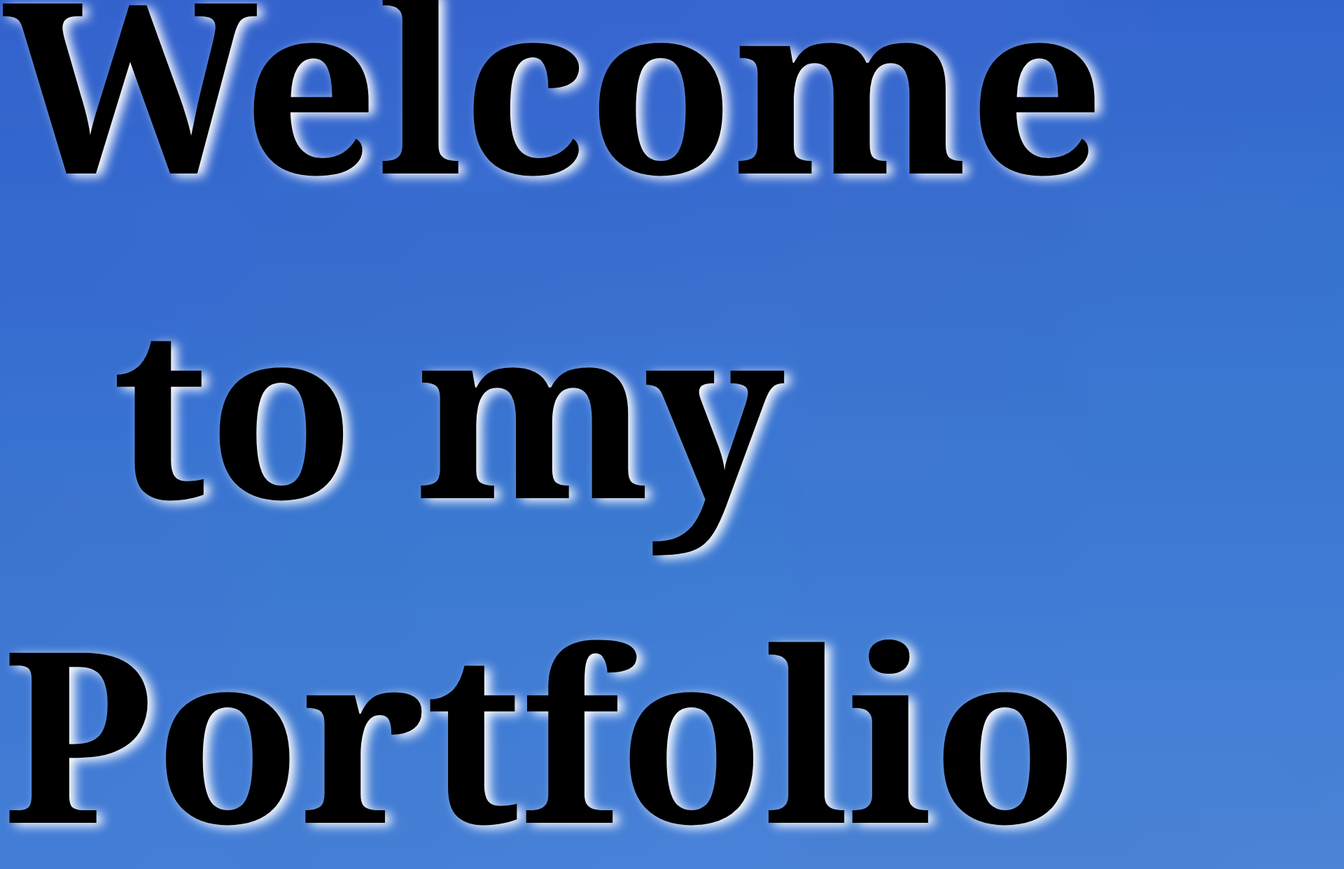
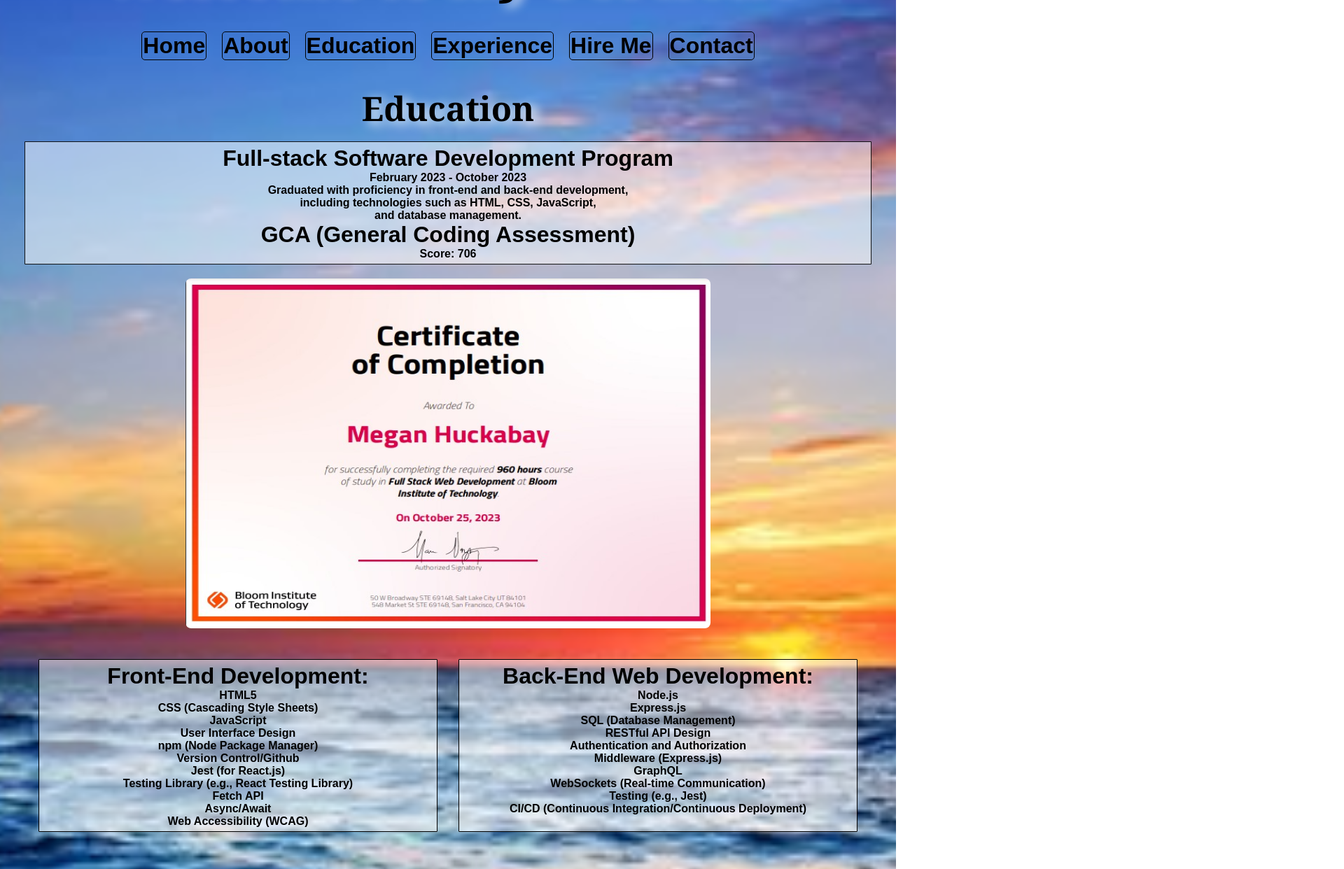
Before and after one commit to megan-huckabay/project, a React (Create React App) app: page /Education in a window 1280 px wide. Shown: the part 120-1362 px from the top of the page at 70% size, 1920 px wide, since content can reach past the window. Built offline with nearby package versions, Linux system fonts and the light colour scheme.

Commit message:
fixed problems with sizing

```diff
--- a/src/App.css
+++ b/src/App.css
@@ -62,9 +62,9 @@ body {
   color: #000000;
   text-shadow: 8px 4px 15px #ffffff;
   font-family: Georgia, 'Times New Roman', Times, serif;
-  font-size: 90mm;
-  margin: 2px;
-  padding: 2px;
+  font-size: 5rem;
+  margin: 15px;
+  padding: 5px;
 }
 
 @media (max-width: 767px) {
@@ -125,8 +125,6 @@ body {
     color: #000000;
     text-shadow: 4px 2px 7.5px #ffffff;
     font-family: Georgia, 'Times New Roman', Times, serif;
-    font-size: 45mm;
-    margin: 1px;
-    padding: 1px;
+    font-size: 3rem;
   }
 }
--- a/src/Components/Education.js
+++ b/src/Components/Education.js
@@ -8,14 +8,14 @@ const Education = () => {
             <h1>Education</h1>
             <div className="school-section">
 
-                <h2><strong>Full-stack Software Development Program</strong></h2>
+                <h3><strong>Full-stack Software Development Program</strong></h3>
                 <p><b>February 2023 - October 2023</b></p>
                 <p>
-                    <b>Graduated with proficiency in front-end and back-end development,
-                        including technologies such as HTML, CSS, JavaScript, and
+                    <b>Graduated with proficiency in front-end and back-end development,<br />
+                        including technologies such as HTML, CSS, JavaScript, <br />and
                         database management.</b>
                 </p>
-                <h2><strong>GCA (General Coding Assessment)</strong></h2>
+                <h3><strong>GCA (General Coding Assessment)</strong></h3>
                 <p><b>Score: 706</b></p>
             </div>
             <div className='picture-container'>
@@ -25,7 +25,7 @@ const Education = () => {
             </div>
             <div className="skills-container">
                 <div className="frontend-section">
-                    <strong>Front-End Development:</strong>
+                    <h3>Front-End Development:</h3>
                     <ul>
                         <b>HTML5 <br />
                             CSS (Cascading Style Sheets)<br />
@@ -41,7 +41,7 @@ const Education = () => {
                     </ul>
                 </div>
                 <div className="backend-section">
-                    <strong>Back-End Web Development:</strong>
+                    <h3>Back-End Web Development:</h3>
                     <ul>
                         <b>Node.js<br />
                             Express.js<br />
@@ -59,7 +59,7 @@ const Education = () => {
 
             <div className="skills2-container">
                 <div className="tech-section">
-                    <strong>Libraries and Technologies:</strong><br />
+                    <h3>Libraries and Technologies:</h3>
                     <ul>
                         <b>JavaScript Libraries<br />
                             Axios<br />
@@ -74,7 +74,7 @@ const Education = () => {
                     </ul>
                 </div>
                 <div className="other-section">
-                    <strong>Other Skills:</strong><br />
+                    <h3>Other Skills:</h3>
                     <ul>
                         <b>REST APIs<br />
                             Programming<br />
@@ -92,7 +92,7 @@ const Education = () => {
 
             <div className="github-container">
                 <div className="repo1-section">
-                    <h2>Asylum Project</h2><br />
+                    <h3>Asylum Project</h3>
                     <p>
                         In these projects, I contributed significantly to the development of a landing page, frontend API integration, and Auth0 integration. For the landing page, my focus was on creating a responsive layout matching a provided screenshot. I implemented React code in RenderLandingPage.jsx and corresponding styles in RenderLandingPage.less, adhering to specific import instructions and ensuring compatibility with Node version 16.16.0. The second project involved the integration of an API into the frontend, specifically in the modification of GraphWrapper.jsx and related data visualizations. I successfully transitioned the application to fetch data from the provided API link <u>(https://hrf-asylum-be-b.herokuapp.com/cases)</u>, ensuring the proper rendering of graphs on the Graphs page. Lastly, for Auth0 integration, I followed the provided guide to seamlessly incorporate the Auth0 microservice into the project. I established a Profile Page visible in the navigation menu only when a user is logged in, displaying essential user information. Additionally, I implemented a Login/Logout button in the navigation menu, facilitating a smooth redirection to Auth0 for the authentication process. Throughout these endeavors, I maintained the integrity of main files, ensuring the projects rendered correctly and functioned seamlessly.<br />
 
@@ -101,7 +101,7 @@ const Education = () => {
                 </div>
 
                 <div className="repo2-section">
-                    <h2>Bloomtech Eats Project</h2><br />
+                    <h3>Bloomtech Eats Project</h3>
                     <p>
                         Throughout this challenge, I successfully set up a functional button on Bloomtech Eats' homepage, guiding users to a "build your own pizza" custom form. After forking the repository and diligently committing changes on the main branch, I ensured the project adhered to React Router V6 standards. The homepage featured a distinct "/" route with an "order-pizza" button linked to the pizza order form. The form, accessed via the "/pizza" route, was equipped with essential components: a name input field with validation, a dropdown for pizza size, a topping checklist, and a special instructions input. The "Add to Order" button, identified as "order-button," facilitated form submission, generating a database record encompassing name, size, toppings, and special instructions. Cypress tests were implemented to verify text input, topping selection, and successful form submission. As part of stretch goals, I introduced a gluten-free crust toggle, nested routes for form elements, additional Cypress tests, error handling for network issues, and extended functionality for the order button, redirecting users to a "Congrats! Pizza is on its way!" page while recording a comprehensive database order record. Commits were made regularly, ensuring code quality and professionalism. This comprehensive approach addressed both project requirements and optional stretch goals.<br />
 
--- a/src/Styles/Contact.css
+++ b/src/Styles/Contact.css
@@ -1,35 +1,31 @@
 @media only screen and (min-width: 768px) {
 .contact-container {
-  border: 3mm solid rgba(3, 3, 5, 0.507);
-  border-radius: 10mm;
-  margin: 3mm;
-  padding: 3rem;
+  border: 3px solid rgb(0, 0, 0);
+  border-radius: 1px;
+  margin: 15px;
+  padding: 5px;
   text-align: center;
-  font-size: 5rem;
   font-weight: bold;
   font-family: 'Franklin Gothic Medium', 'Arial Narrow', Arial, sans-serif;
 }
 .contact-section {
-  border: 3mm solid rgba(3, 3, 5, 0.507);
-  border-radius: 10mm;
-  margin-left: 3mm;
-  margin-right: 3mm;
-  padding: 5mm;
+  border: 3px solid rgb(0, 0, 0);
+  margin: 15px;
+  padding: 5px;
   background: rgba(255, 255, 255, 0.5);
   text-align: center;
-  font-size: 3rem;
   font-weight: bold;
   font-family: 'Franklin Gothic Medium', 'Arial Narrow', Arial, sans-serif;
 }
 .contact-page p,
 .contact-page a {
   color: rgb(0, 0, 0);
-  font-size: 5rem;
+  font-size: 1rem;
 }
 
 .contact-page h3 {
   color: black;
-  font-size: 5rem;
+  font-size: 3rem;
   text-decoration: underline;
 }
 }
--- a/src/Styles/Education.css
+++ b/src/Styles/Education.css
@@ -1,47 +1,44 @@
 @media only screen and (min-width: 768px) {
   .education-container {
-  margin: 1rem;
-  padding: 1rem;
+    margin: 15px;
+    padding: 5px;
     text-align: center;
-  font-size: 3.5rem;
   }
 
   .school-section {
     justify-content: center;
     flex: 2;
-  padding: 3px;
-  margin: 3px;
-  border: 3mm solid #000000e7;
-  border-radius: 10mm;
-  font-size: 3.5rem;
+    margin: 15px;
+    padding: 5px;
+    border: 1px solid #000000e7;
+    border-radius: 1px;
     background: rgba(255, 255, 255, 0.5);
   }
 
   .picture-container {
     flex: 2;
-  padding: 1em;
-  margin: 1em;
-  justify-content: space-between;
-  border: 2px #000000;
+    margin: 15px;
+    padding: 5px;
+    justify-content: space-evenly;
+    border: 1px #000000;
   }
 
   .picture-section img {
-  width: 125rem;
-  height: 100rem;
-  border-radius: 10mm;
+    width: 750px;
+    height: 500px;
+    border-radius: 8px;
   }
 
   .frontend-section,
   .backend-section,
   .tech-section,
-.other-section{
+  .other-section {
     justify-content: space-between;
     flex: 2;
-  margin: 50mm;
-  padding: 20mm;
-  font-size: 3.5rem;
-  border: 3mm solid #000000;
-  border-radius: 10mm;
+    margin: 15px;
+    padding: 5px;
+    border: 1px solid #000000;
+    border-radius: 1px;
     background: rgba(255, 255, 255, 0.5)
   }
 
@@ -49,11 +46,10 @@
   .repo1-section {
     justify-content: space-between;
     flex: 2;
-  margin: 5rem;
-  padding: 1rem;
-  font-size: 3.5rem;
-  border: 3mm solid #000000;
-  border-radius: 10mm;
+    margin: 15px;
+    padding: 5px;
+    border: 1px solid #000000;
+    border-radius: 1px;
     background: rgba(255, 255, 255, 0.5)
   }
 
@@ -62,32 +58,37 @@
   .skills2-container {
     display: flex;
     justify-content: space-between;
-  margin: 20px;
-  padding: 20px;
+    margin: 15px;
+    padding: 5px;
   }
-
     .education-page p,
-.education-page h2,
     .education-page a {
       color: black;
       font-weight: bold;
-  font-size: 4rem;
+      font-size: 1rem;
     }
 
-.education-page h1 {
+    .education-page h3 {
+      font-size: 2rem;
+    }
+    .education-page h1,
+    .education-page h2 {
       color: #000000;
       text-shadow: 8px 4px 15px #ffffff;
       font-family: 'Georgia', 'Times New Roman', Times, serif;
-  font-size: 4em;
+      font-size: 3rem;
     }
 
     .education-page li,
     .education-page ul {
       text-align: center;
+      font-size: 1rem;
     }
   }
+
   /* Responsive Styles */
   @media (max-width: 767px) {
+
     /* Add responsive styles as needed */
     .education-container {
       margin: 0;
@@ -128,7 +129,7 @@
     .frontend-section,
     .backend-section,
     .tech-section,
-  .other-section{
+    .other-section {
       justify-content: space-between;
       flex: 2;
       margin: 0;
--- a/src/Styles/Navigation.css
+++ b/src/Styles/Navigation.css
@@ -1,10 +1,10 @@
 /* Styles for larger screens (min-width: 768px) */
 @media only screen and (min-width: 768px) {
   .navigation-container {
-    padding: 1rem;
-    margin: 1rem;
+    margin: 0;
+    padding: 0;
     text-align: center;
-    font-size: 5rem;
+    font-size: 1rem;
     font-weight: bold;
   }
 
@@ -12,32 +12,31 @@
     list-style-type: none;
     display: flex;
     justify-content: center;
-    padding: 1rem;
-    margin: 1rem;
+    margin: 5px;
+    padding: 5px;
   }
 
   .navigation-container li {
-    margin: 1rem;
-    padding: 1rem;
+    margin: 5px;
+    padding: 5px;
   }
 
   .navigation-container a {
     color: rgb(0, 0, 0);
     text-decoration: none;
-    padding: 2mm;
-    margin: 4mm;
-    border: 0.5rem solid rgba(0, 0, 0, 0.692);
+    margin: 1px;
+    padding: 1px;
+    border: 1px solid black;
+    border-radius: 5px;
     display: flex;
-    border-radius: 1rem;
-    background: rgba(216, 217, 255, 0.5);
-    transition: background-color 0.3s ease, color 0.3s ease;
     display: inline-block;
-    font-size: 25mm;
+    font-size: 2rem;
   }
 
   .navigation-container a:hover {
     background-color: #9ceaf88c;
     color: white;
+    border: 1px solid black;
   }
 }
 
@@ -47,7 +46,7 @@
     padding: auto;
     margin: auto;
     text-align: center;
-    font-size: 2.5rem;
+    font-size: 1rem;
     font-weight: bold;
   }
 
```
Also changed, not shown: src/Components/HireMe.js (+2 -6 lines), src/Styles/About.css (+27 -24 lines), src/Styles/Experience.css (+32 -27 lines), src/Styles/HireMe.css (+33 -22 lines), src/Styles/Home.css (+9 -12 lines), 2 other files (tests, documents, lock files or other folders). Lines whose indentation alone changed are shown as unchanged.
